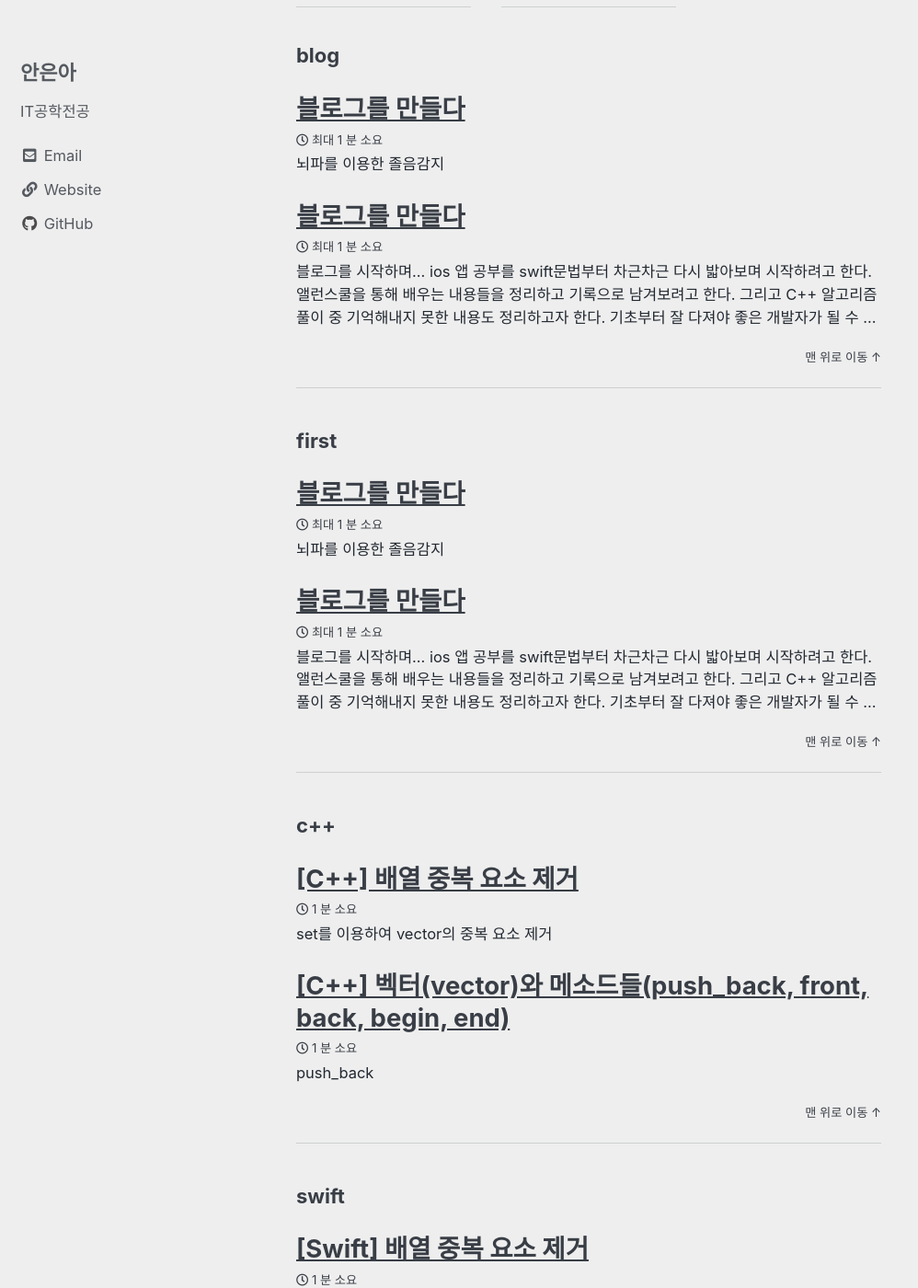
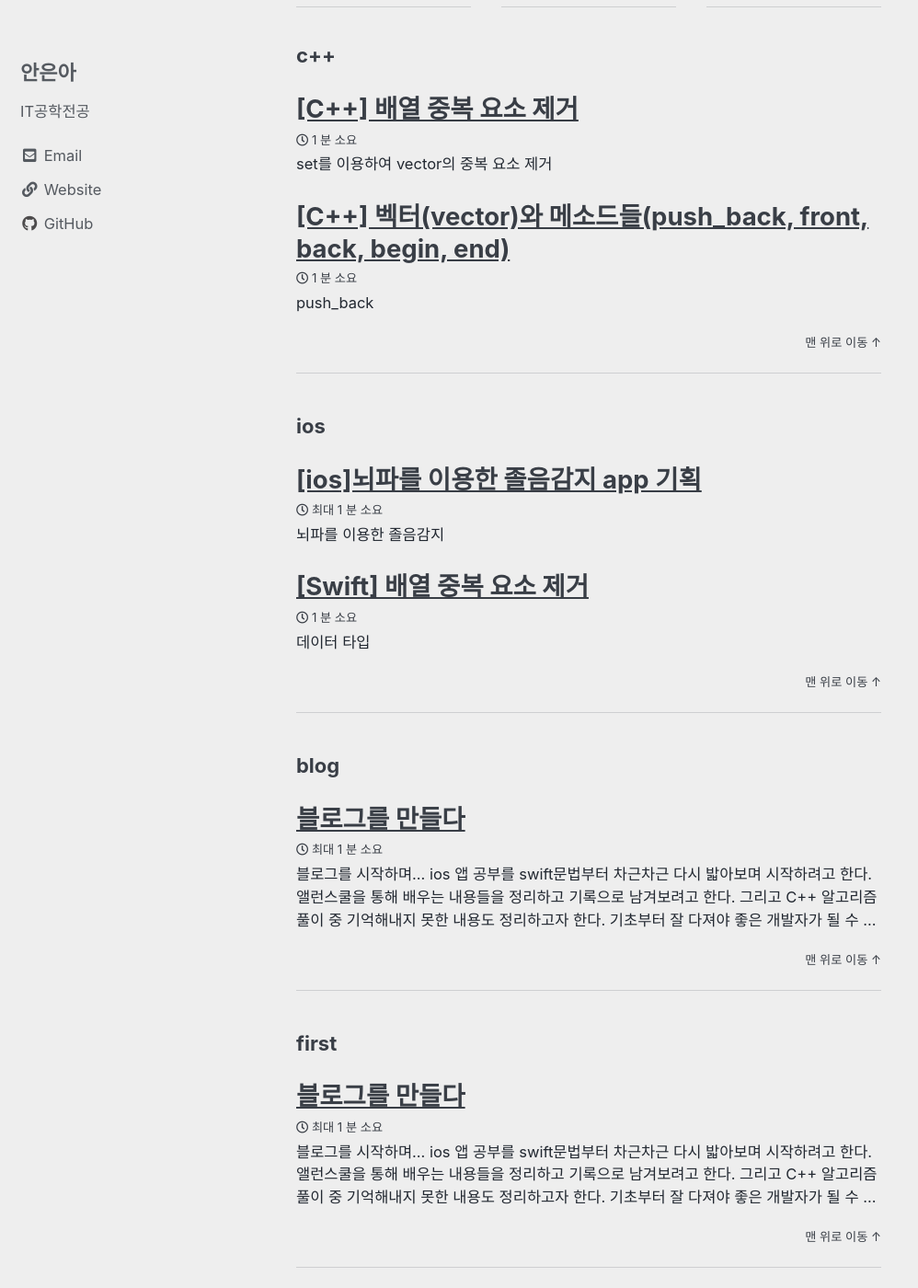
Before and after one commit to EunaAhn/eunaahn.github.io, a Jekyll site: the page built from _pages/tag_archive.md, in a window 1280 px wide and 1400 px high, scrolled down 237 px. Shown: the whole window at 92% size, without its empty margins (0-998 px from the left). Built offline with Jekyll 4.4.1, drawn with Linux system fonts in a browser that asks for light colours; cached includes are drawn as plain includes; some of the changed text lies outside the part shown.

Commit message:
Update 2023-01-11-final-project01-post.md

```diff
--- a/_posts/2023-01-11-final-project01-post.md
+++ b/_posts/2023-01-11-final-project01-post.md
@@ -1,8 +1,8 @@
 ---
-title: "블로그를 만들다"
-date: 2023-01-03 13:36:28 +0900
-categories: blog
-tags : blog first
+title: "[ios]뇌파를 이용한 졸음감지 app 기획"
+date: 2023-01-12 00:03:28 +0900
+categories: project
+tags : project ios
 header:
   teaser: /assets/blog2.png
   image: # /assets/mozilla_logo.png
@@ -10,9 +10,9 @@ header:
 
 #### 뇌파를 이용한 졸음감지
 
-머신러닝>>워치 iOS 앱
+머신러닝 >> 워치 iOS 앱
 
-- 앱: 이름입력>>이름 저장>>졸음깨우는 방법 선택>>노래,진동(워치)
+- 앱: 이름입력 >> 이름 저장 >> 졸음깨우는 방법선택 >> 노래,진동(워치)
 
 단조로우면 졸음감지 강도 선택
 졸음 감지되는 시간이 기록되도록
```
Also changed, not shown: other parts of _posts/2023-01-11-final-project01-post.md (+0 -4 lines).
